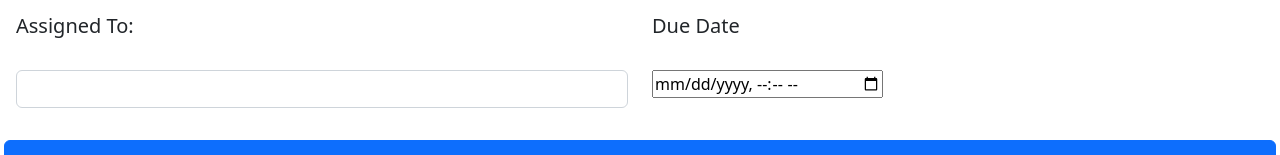
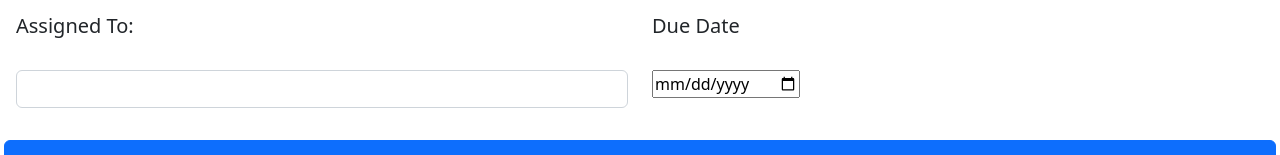
Before and after one commit to elainamhill/Group-6-FinalProject, a plain HTML site: page index.html in a window 1280 px wide. Shown: the part 468-623 px from the top of the page. Drawn offline with nearby package versions, Linux system fonts and the light colour scheme; files that its build step writes are made by us from their sources.

Commit message:
this is the change

```diff
--- a/index.html
+++ b/index.html
@@ -52,7 +52,7 @@
 
                         <label for="inputCity" class="form-label"></label>
                         <br>
-                        <input type="datetime-local" id="Test_DatetimeLocal">
+                        <input type="date" id="Test_DatetimeLocal">
 
 
                     </div>
@@ -76,12 +76,6 @@
         <section  class="p-3">
             <h2>Tasks</h2>
          </section>
-
-
-
-
-
-
           <ul class="list-group p-3 text-justify">
             <li class="list-group">
                 <div class="card" style="width: 18rem;">
```
